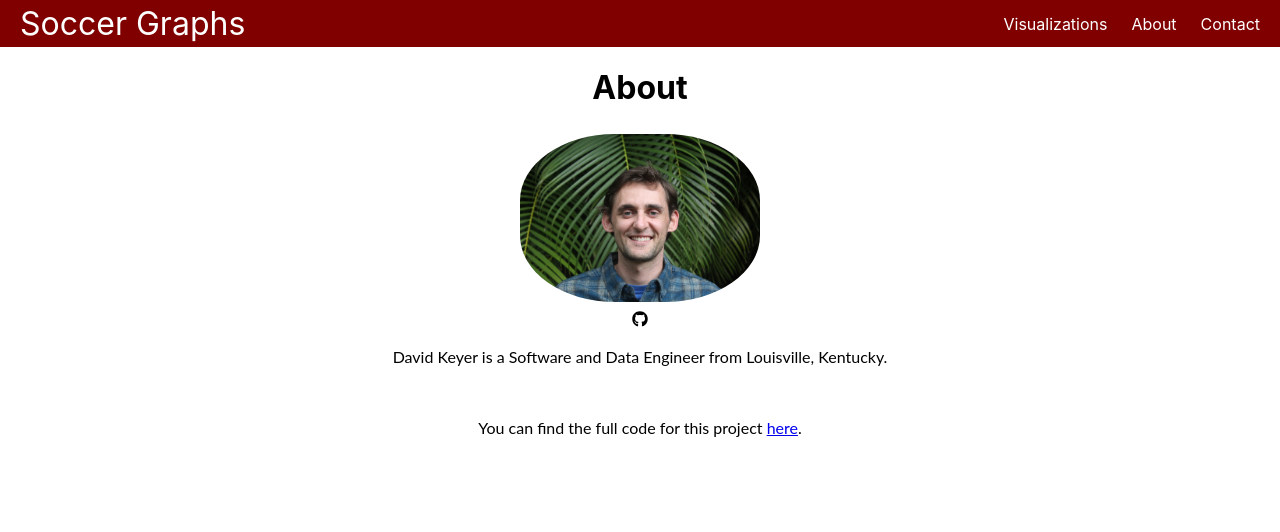
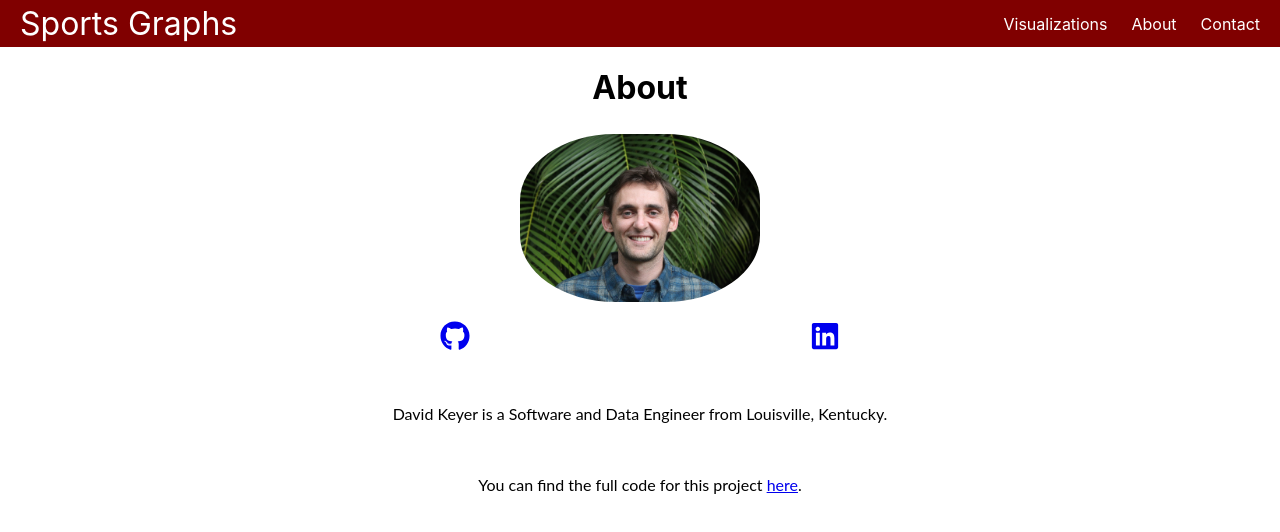
Before and after one commit to dkeyer/soccer_graphs_wesbite, a React (Create React App) app: page /about in a window 1280 px wide. Shown: the top 532 px of the page. Built offline with nearby package versions, Linux system fonts and the light colour scheme.

Commit message:
styling changes and adding python notebook

```diff
--- a/public/index.html
+++ b/public/index.html
@@ -24,7 +24,7 @@
       work correctly both with client-side routing and a non-root public URL.
       Learn how to configure a non-root public URL by running `npm run build`.
     -->
-    <title>React App</title>
+    <title>David</title>
   </head>
   <body>
     <noscript>You need to enable JavaScript to run this app.</noscript>
--- a/src/Navbar.tsx
+++ b/src/Navbar.tsx
@@ -4,7 +4,7 @@ export default function Navbar() {
   return (
     <nav className="nav">
       <Link to="/" className="site-title">
-        Soccer Graphs
+        Sports Graphs
       </Link>
       <ul>
         <CustomLink to="/viz">Visualizations</CustomLink>
--- a/src/pages/About.css
+++ b/src/pages/About.css
@@ -6,3 +6,27 @@ img {
 p{
     font-family: Lato;
 }
+
+.social-icons {
+display: flex;
+justify-content: space-between;
+max-width: 400px;
+  margin: 0 auto;
+  padding: 10px 0;}
+
+.pic-with-links {
+    justify-content: space-between;
+}
+
+.icon {
+    font-size: 30px;
+}
+
+.icon:hover {
+    transform: scale(1.2);
+    transition: 0.2s;
+}
+
+.icons {
+    justify-content: space-between;
+}
--- a/src/pages/About.tsx
+++ b/src/pages/About.tsx
@@ -1,16 +1,40 @@
 import React from "react";
 import './About.css';
 import headshot from "./davy.JPG"
-import { FaGithub } from "react-icons/fa";
+import { FaGithub, FaLinkedin } from "react-icons/fa";
 
 export default function About() {
 
     return(
     <div>
     <h1>About</h1>
+    <div className="pic-with-links">
     <img src= {headshot} alt="" />
     <br />
+<div className="social-icons">
+<div className="icon">
+     <a
+          href="https://github.com/dkeyer"
+          rel="noreferrer"
+          aria-label='Github'
+          target="_blank"
+        >
     <FaGithub />
+    </a>
+    </div>
+    <div className="icon">
+    <a
+          href="https://www.linkedin.com/in/david-keyer-5869151aa/"
+          rel="noreferrer"
+          aria-label='LinkedIn'
+          target="_blank"
+        >
+    <FaLinkedin />
+    </a>
+    </div>
+    </div>
+    </div>
+    <br />
     <p>David Keyer is a Software and Data Engineer from Louisville, Kentucky.</p>
     <br />
     <p>You can find the full code for this project <a href="https://github.com/dkeyer/soccer_graphs_wesbite">here</a>.</p>
```
Also changed, not shown: 1 other file (tests, documents, lock files or other folders).
